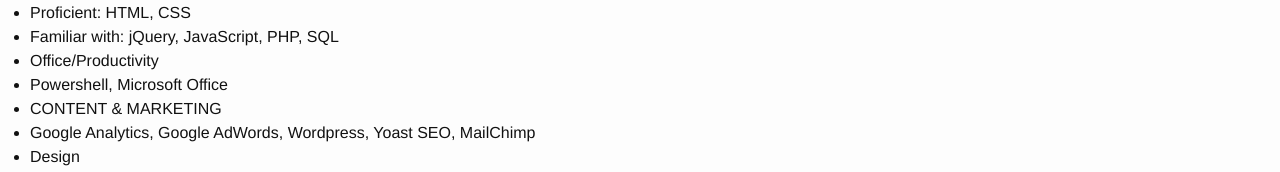
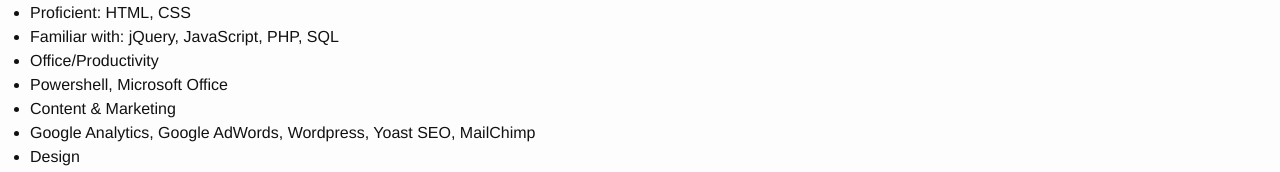
Before and after one commit to dt727/dt727.github.io, a Jekyll site: the page resume.html, which Jekyll copies as it is, in a window 1280 px wide. Shown: the part 1668-1840 px from the top of the page. Built offline with Jekyll 4.4.1, drawn with Linux system fonts in a browser that asks for light colours.

Commit message:
Update resume.html

```diff
--- a/resume.html
+++ b/resume.html
@@ -88,7 +88,7 @@
 					<li>Familiar with: jQuery, JavaScript, PHP, SQL</li>
 					<li class="skills">Office/Productivity</li>
 					<li>Powershell, Microsoft Office</li>
-					<li class="skills">CONTENT &amp; MARKETING</li>
+					<li class="skills">Content &amp; Marketing</li>
 					<li>Google Analytics, Google AdWords, Wordpress, Yoast SEO, MailChimp</li>
 					<li class="skills">Design</li>
 					<li>InDesign, Photoshop</li>
```
